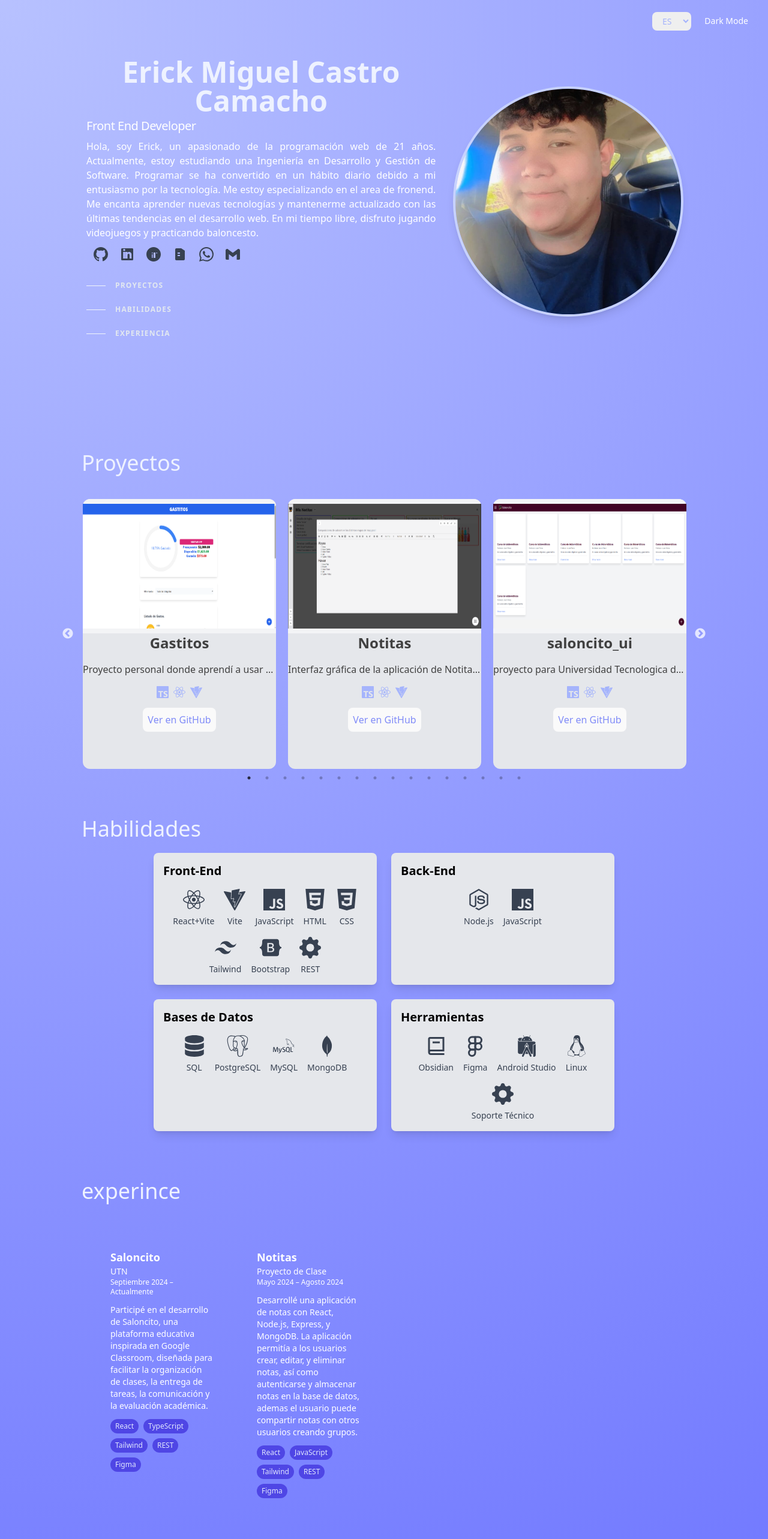
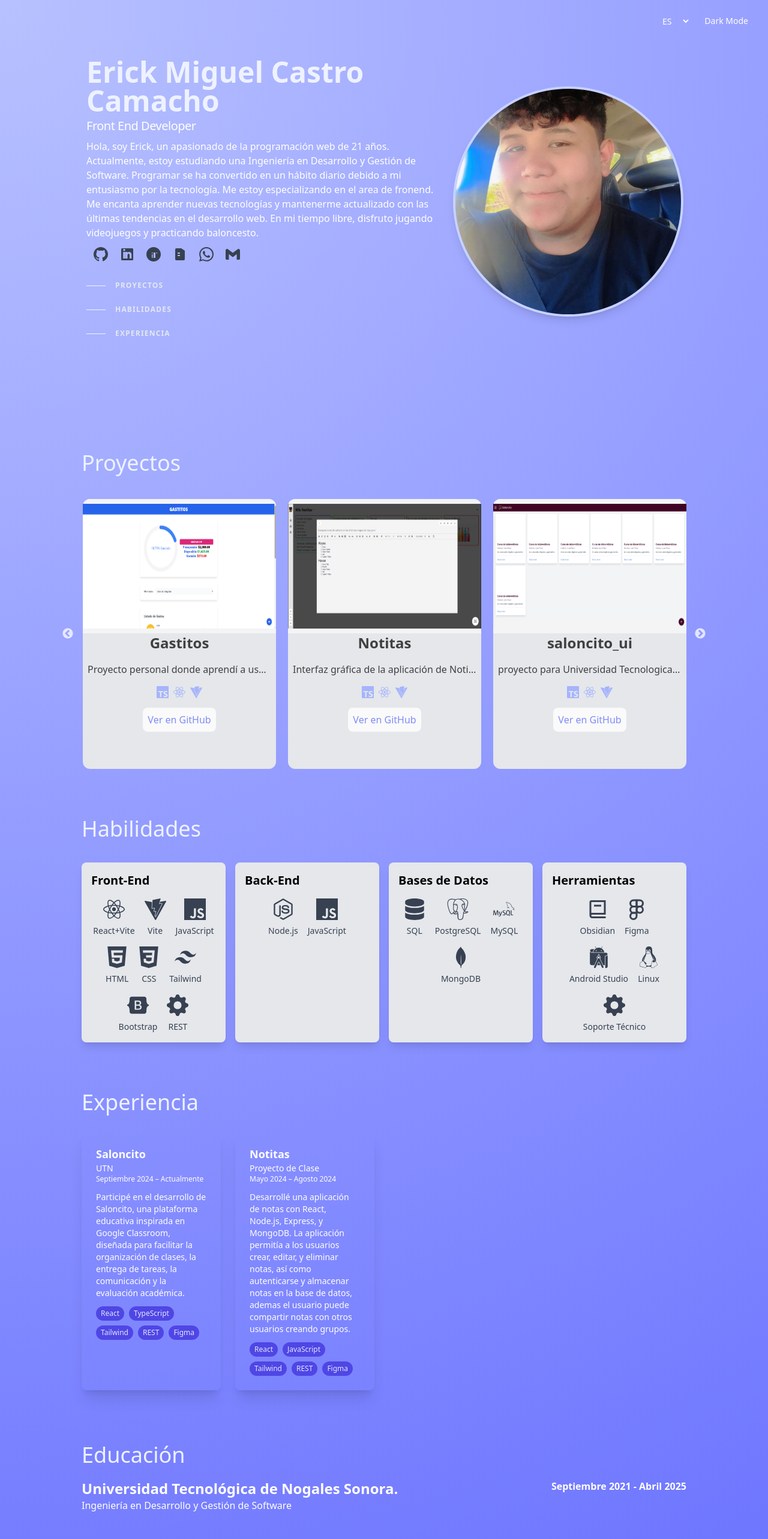
Before and after one commit to ErickCastroo/Portfolio, a React (Vite) app: page / in a window 1280 px wide. Shown: the top 2566 px of the page at 60% size. Built offline with nearby package versions, Linux system fonts and the light colour scheme.

Commit message:
Mejorar estilos y estructura de componentes en App, Educacion, Experiencia, GithubSeccion, Header y Skills

```diff
--- a/src/App.tsx
+++ b/src/App.tsx
@@ -27,7 +27,7 @@ const App: React.FC = () => {
           <div className='fixed top-5 right-32 flex justify-end items-center space-x-4 sm:space-x-8 lg:space-x-10 z-10'>
             <select
               onChange={(e) => changeLanguage(e.target.value)}
-              className='text-sm px-3 py-1 text-indigo-300 dark:text-slate-200 rounded-lg border border-transparent hover:bg-indigo-500 hover:text-white dark:hover:bg-slate-800 dark:bg-slate-900 transition-all duration-300'
+              className='text-sm px-3 py-1 text-white dark:text-slate-200 rounded-lg border border-transparent hover:bg-indigo-500 hover:text-white dark:hover:bg-slate-800 dark:bg-transparent bg-transparent transition-all duration-300'
             >
               <option value="es">ES</option>
               <option value="en">EN</option>
@@ -60,7 +60,7 @@ const App: React.FC = () => {
             </p>
           </div>
           <div className='sm:mx-8 lg:mx-32 mt-20'>
-            <h1 className='mx-2 text-4xl dark:text-slate-300 text-indigo-50 mb-5' id='experiencia'>{t('experince')}</h1>
+            <h1 className='mx-2 text-4xl dark:text-slate-300 text-indigo-50 mb-5' id='experiencia'>{t('experience')}</h1>
             <p className='dark:text-slate-200'>
               <Experiencia />
             </p>
--- a/src/components/Educacion/index.tsx
+++ b/src/components/Educacion/index.tsx
@@ -5,18 +5,18 @@ function Educacion() {
 
   return (
     <>
-      <div className='px-4 sm:px-8 lg:px-16'>
+      <div className='px-2'>
         <div className='mb-12'>
-          <div className='flex flex-col sm:flex-row sm:justify-between sm:items-center'>
-            <h2 className='text-xl sm:text-2xl font-bold text-center sm:text-left text-white dark:text-slate-200'>
+          <div className='flex flex-col sm:flex-row sm:justify-between items-start'>
+            <h2 className='text-xl sm:text-2xl font-bold text-start sm:text-left text-white dark:text-slate-200'>
               {t('college')}
             </h2>
-            <p className='font-bold text-sm sm:text-base mt-2 sm:mt-0 text-center sm:text-right text-white dark:text-slate-300'>
+            <p className='font-bold text-sm sm:text-base mt-2 sm:mt-0 text-start sm:text-right text-white dark:text-slate-300'>
             {t('date')}
             </p>
           </div>
           <div>
-            <p className='text-base mb-4 text-center sm:text-left text-white dark:text-slate-300'>
+            <p className='text-base mb-4 start sm:text-left text-white dark:text-slate-300'>
             {t('carrer')}
             </p>
           </div>
--- a/src/components/Experiencia/index.tsx
+++ b/src/components/Experiencia/index.tsx
@@ -11,9 +11,9 @@ type CardProps = {
 }
 
 const Card: React.FC<CardProps> = ({ url, title, company, time, description, tags }) => (
-  <div className='cursor-pointer p-6 rounded-lg hover:shadow-lg hover:shadow-white/50 dark:hover:shadow-cyan-500/50 transition-shadow'>
+  <div className='cursor-pointer p-6 rounded-lg hover:shadow-lg shadow-xl hover:shadow-white/50 dark:hover:shadow-cyan-500/50 transition-shadow'>
     <a
-    target="_blank"          // Hace que el enlace se abra en una nueva pestaña
+    target="_blank"
     rel="noopener noreferrer"
       href={url}
       className='w-full h-full block'>
@@ -73,12 +73,10 @@ const Experiencia: React.FC = () => {
   ]
 
   return (
-    <div className='w-full text-white p-8'>
-      <div>
+    <div className='w-full text-white p-2'>
         <div className='grid grid-cols-1 md:grid-cols-2 gap-8'>
           <Section title={t('Experience')} items={experience} />
         </div>
-      </div>
     </div>
   )
 }
--- a/src/components/GithubSeccion/index.tsx
+++ b/src/components/GithubSeccion/index.tsx
@@ -12,16 +12,21 @@ import { TbBrandReactNative } from 'react-icons/tb'
 import 'slick-carousel/slick/slick-theme.css'
 import 'slick-carousel/slick/slick.css'
 
+
+
 const GitHubRepos: React.FC = () => {
 
   const { t } = useTranslation()
 
   const settings = {
-    dots: true,
+    dots: false,
     infinite: true,
     speed: 500,
     slidesToShow: 3,
-    slidesToScroll: 3,
+    slidesToScroll: 1,
+    autoplay: true,
+    autoplaySpeed: 6000,
+    cssEase: "linear",
     responsive: [
       {
         breakpoint: 1024,
@@ -37,6 +42,8 @@ const GitHubRepos: React.FC = () => {
           slidesToShow: 1,
           slidesToScroll: 1,
           dots: false,
+          arrows: false,
+          accessibility: true,
         },
       },
     ],
@@ -78,7 +85,7 @@ const GitHubRepos: React.FC = () => {
               </div>
               <div className='flex flex-col items-center justify-center gap-4'>
                 <h2 className='text-2xl font-semibold text-neutral-700 dark:text-slate-200'>{repo.name}</h2>
-                <p className='text-center truncate max-w-full text-neutral-700 dark:text-slate-200'>{repo.description ? repo.description : t('DesProject')}</p>
+                <p className='text-center truncate max-w-full px-2 text-neutral-700 dark:text-slate-200'>{repo.description ? repo.description : t('DesProject')}</p>
 
                 <div className='flex gap-2 text-indigo-300 dark:text-slate-200'>
                   {repo.languages && repo.languages.map((language: string) => (
--- a/src/components/Header/index.tsx
+++ b/src/components/Header/index.tsx
@@ -6,7 +6,7 @@ function Header() {
   const { t } = useTranslation()
 
   return (
-    <div className='flex flex-col items-start justify-center py-20 text-center'>
+    <div className='flex flex-col items-start justify-center py-20'>
       <h1 className='text-4xl font-bold text-indigo-50  dark:text-slate-200 sm:text-5xl'>
         <a href='/'>Erick Miguel Castro Camacho</a>
       </h1>
@@ -15,7 +15,7 @@ function Header() {
         Front End Developer
       </h2>
 
-      <p className='mt-2 text-justify text-white dark:text-[#94A3B8]'>
+      <p className='mt-2 text-pretty text-white dark:text-[#94A3B8]'>
         {t('description')}
       </p>
       <SocialLinks />
--- a/src/components/Skills/index.tsx
+++ b/src/components/Skills/index.tsx
@@ -50,12 +50,15 @@ const skillsData = [
 
 const Skills: React.FC = () => {
   return (
-    <div className="max-w-4xl mx-auto px-4 sm:px-8 lg:px-16">
-      <div className="grid grid-cols-2 gap-6">
+    <div className="">
+      <div className="flex flex-wrap">
         {skillsData.map((category) => (
           <div
+            className="flex flex-col w-full sm:w-1/2 md:w-1/3 xl:w-1/4 mt-4 px-2"
             key={category.title}
-            className="bg-gray-200 dark:bg-slate-600 rounded-lg p-4 shadow-lg flex flex-col"
+          >
+            <div
+              className="bg-gray-200 dark:bg-slate-600 flex-1 rounded-lg p-4 shadow-lg"
             >
               <h3 className="text-xl font-semibold mb-4 dark:text-slate-200">{category.title}</h3>
               <div className="flex flex-wrap justify-center gap-4">
@@ -63,14 +66,15 @@ const Skills: React.FC = () => {
                   <motion.div
                     key={index}
                     className="flex flex-col items-center text-gray-700 dark:text-gray-300 hover:text-indigo-300 dark:hover:text-slate-950"
-                  whileHover={{ scale: 1.2 }}  // Aumentamos el tamaño al pasar el cursor
-                  whileTap={{ scale: 0.9 }}  // Reducimos el tamaño al hacer clic
-                  transition={{ type: "spring", stiffness: 300 }} // Suavizamos la animación
+                    whileHover={{ scale: 1.2 }}
+                    whileTap={{ scale: 0.9 }}
+                    transition={{ type: "spring", stiffness: 300 }}
                   >
                     <div className="text-4xl">{skill.icon}</div>
                     <p className="text-sm mt-2">{skill.name}</p>
                   </motion.div>
                 ))}
+              </div>
             </div>
           </div>
         ))}
```
Lines whose indentation alone changed are shown as unchanged.
